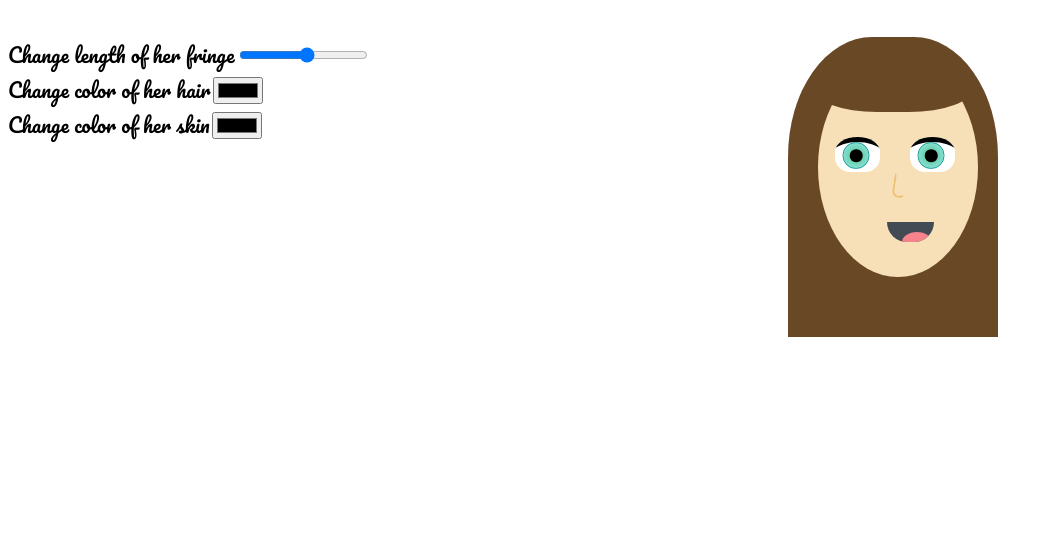
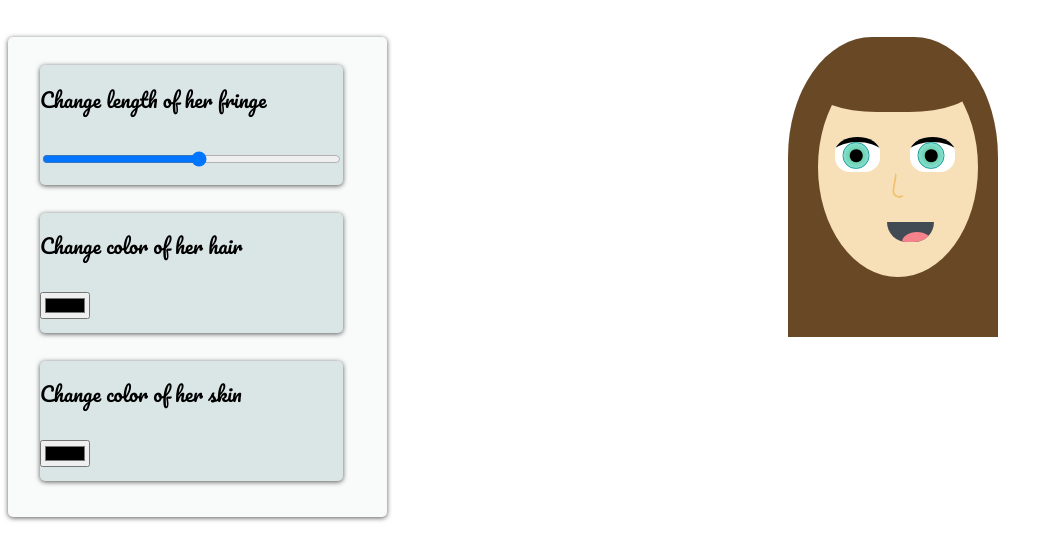
Before and after one commit to aleksandra-lisek/Makeover, a website built with webpack: page index.html in a window 1280 px wide. Shown: the part 156-716 px from the top of the page, without its empty margins (0-1057 px from the left). Built offline with nearby package versions, Linux system fonts and the light colour scheme.

Commit message:
inputs' area

```diff
--- a/sass/_inputs.scss
+++ b/sass/_inputs.scss
@@ -1,15 +1,13 @@
 .inputs{
     grid-area: inputs;
     height: 60vh;
-    // grid-template-areas:
-    // "txt_fringe"
-    // "fringe"
-    // "txt_hair"
-    // "hair"
-    // "txt_eyes"
-    // "eyes"
-    // "txt_skin"
-    // "skin";
+    // border: 1px solid black;
+    border-radius: 5px;
+    background-color: lighten(#7daaa6, 40%);
+        box-shadow: 0 1px 5px rgba(0,0,0,.65);
+    // padding: 20px;
+    // display: grid;
+    // align-items: center;
 
     label{
         font-size: 2rem;
@@ -17,8 +15,20 @@
     }
 }
 
-// .{
-//     display: grid;
-//     grid-template-columns: 1fr;
-//     grid-template-rows: 1fr 2fr;
-// }
+.in{
+    display: grid;
+    align-items: center;
+    // align-self: center;
+    height: 25%;
+    width: 80%;
+    background-color: lighten(#7daaa6, 30%);
+    border-radius: 5px;
+    margin-bottom: 2.5vh;
+    margin-top: 3.5vh;
+    margin-left: 4vh;
+    box-shadow: 0 1px 5px rgba(0,0,0,.65);
+
+    // input{
+    //     align-self: center;
+    // }
+}
```
Also changed, not shown: css/main.css.
